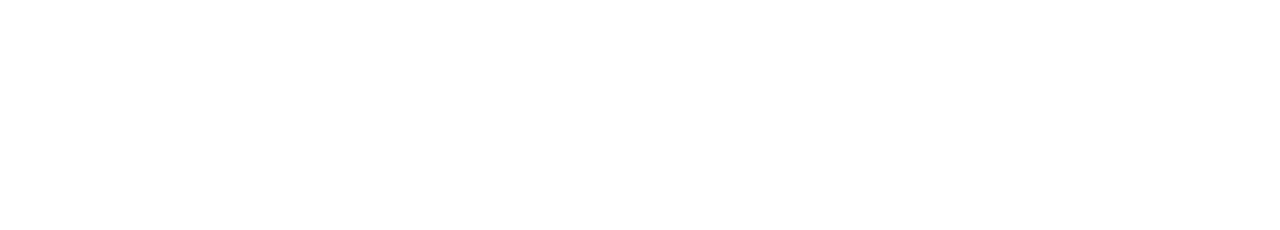
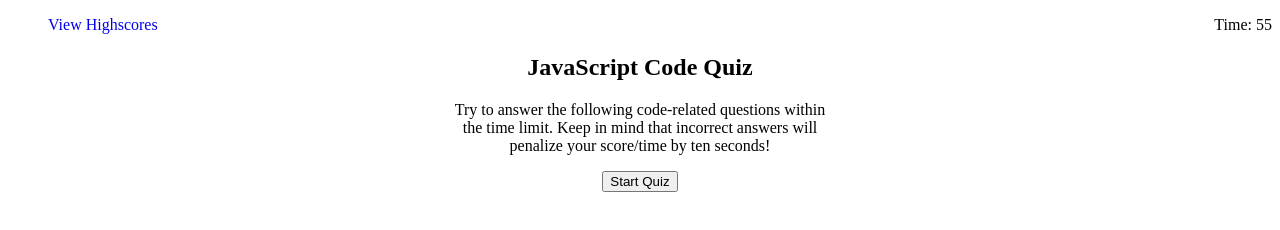
Before and after one commit to vossellerm/timed-code-quiz, a plain HTML site: page index.html in a window 1280 px wide. Drawn offline with Linux system fonts and the light colour scheme.

Commit message:
start page

```diff
--- a/assets/script.js
+++ b/assets/script.js
@@ -0,0 +1,28 @@
+// select elements by class
+var timeEl = document.querySelector(".time");
+
+// select elements by id
+
+var secondsLeft = 60;
+
+// set timer function
+function setTime() {
+  var timerInterval = setInterval(function () {
+    secondsLeft--;
+    timeEl.textContent = "Time: " + secondsLeft;
+
+    if (secondsLeft === 0) {
+      // stops questions if time runs out
+      clearInterval(timerInterval);
+      // calls function to show final score and enter initials
+    }
+  }, 1000);
+}
+
+setTime();
+
+// save initials and score
+
+// question functions
+// prompt next question when answer is selected
+// displays correct or wrong based on previous answer selection
--- a/assets/style.css
+++ b/assets/style.css
@@ -0,0 +1,24 @@
+h1,
+p {
+  text-align: center;
+}
+
+ul {
+  display: flex;
+  justify-content: space-between;
+  list-style: none;
+}
+
+#highscores {
+  text-decoration: none;
+}
+
+#startBtn {
+  display: block;
+  margin: auto;
+}
+
+.quiz {
+  width: 30%;
+  margin: auto;
+}
--- a/index.html
+++ b/index.html
@@ -9,15 +9,25 @@
   </head>
   <body>
     <!-- View high scores and timer header -->
-    <header>
-      <div class="highscores">
-        <a href="#"></a>
-      </div>
-    </header>
-    <!-- quiz start page -->
-    <!-- title -->
-    <!-- instructions -->
-    <!-- start button -->
+    <nav>
+      <ul>
+        <li><a href="#" id="highscores">View Highscores</a></li>
+        <li class="time"></li>
+      </ul>
+    </nav>
+    <section class="quiz">
+      <!-- quiz start page -->
+      <!-- title -->
+      <h1 id="title">JavaScript Code Quiz</h1>
+      <!-- instructions -->
+      <p>
+        Try to answer the following code-related questions within the time
+        limit. Keep in mind that incorrect answers will penalize your score/time
+        by ten seconds!
+      </p>
+      <!-- start button -->
+      <button id="startBtn">Start Quiz</button>
+    </section>
     <script src="./assets/script.js"></script>
   </body>
 </html>
```
